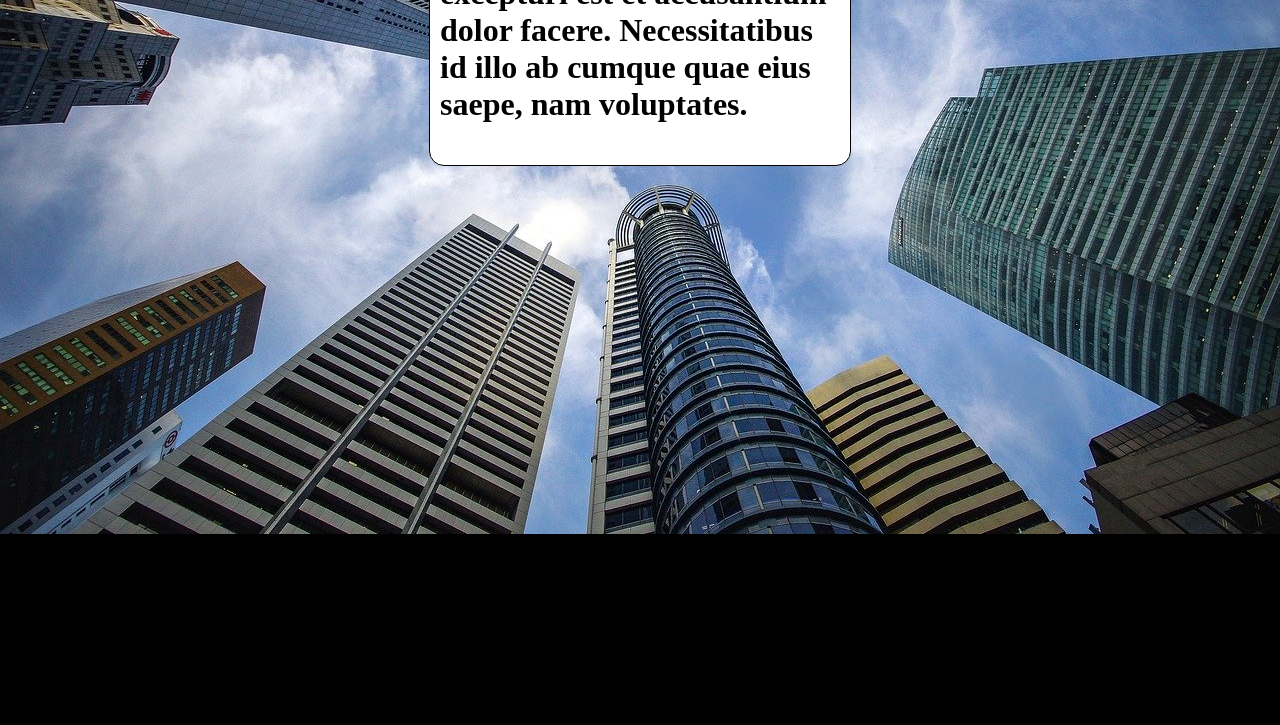
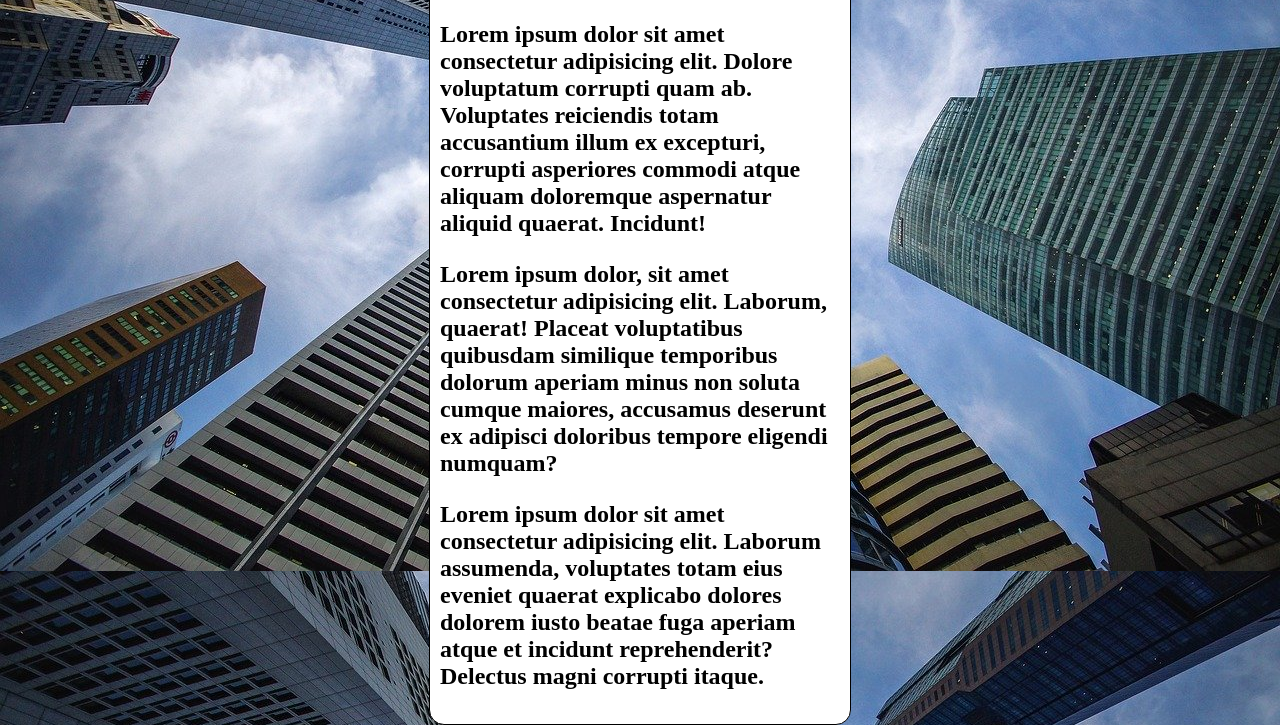
Before and after one commit to fiamafigueiredo/html-css, a plain HTML site: page Exercícios/ex022/fundo006.html in a window 1280 px wide. Shown: the part 282-1007 px from the top of the page. Before the commit the page ends 816 px from the top, so only its background shows below. Drawn offline with Linux system fonts and the light colour scheme.

Commit message:
Atualizei o exercício 022

```diff
--- a/Exercícios/ex022/fundo006.html
+++ b/Exercícios/ex022/fundo006.html
@@ -8,9 +8,12 @@
     <style>
         body {
             height: 100vh;
-            background-color: black;
+            /*background-color: black;
             background-image: url('imagens/wallpaper002.jpg');
             background-repeat: no-repeat;
+            background-size: cover;
+            background-attachment: fixed;*/
+            background: black url('imagens/wallpaper002.jpg') no-repeat fixed ;
             background-size: cover;
         }
 
@@ -23,13 +26,18 @@
             border-radius: 15px;
 
 
+
+
         }
     </style>
 </head>
 <body>
     <main>
-    <h1>Teste de Imagem de Fundo <h1>
+    <h2>Teste de Imagem de Fundo <h2>
         <p>Lorem ipsum dolor sit amet consectetur adipisicing elit. Aspernatur laudantium velit mollitia soluta, praesentium excepturi est et accusantium dolor facere. Necessitatibus id illo ab cumque quae eius saepe, nam voluptates.</p>
+        <p>Lorem ipsum dolor sit amet consectetur adipisicing elit. Dolore voluptatum corrupti quam ab. Voluptates reiciendis totam accusantium illum ex excepturi, corrupti asperiores commodi atque aliquam doloremque aspernatur aliquid quaerat. Incidunt!</p>
+        <p>Lorem ipsum dolor, sit amet consectetur adipisicing elit. Laborum, quaerat! Placeat voluptatibus quibusdam similique temporibus dolorum aperiam minus non soluta cumque maiores, accusamus deserunt ex adipisci doloribus tempore eligendi numquam?</p>
+        <p>Lorem ipsum dolor sit amet consectetur adipisicing elit. Laborum assumenda, voluptates totam eius eveniet quaerat explicabo dolores dolorem iusto beatae fuga aperiam atque et incidunt reprehenderit? Delectus magni corrupti itaque.</p>
     </main>
 
 </body>
```
